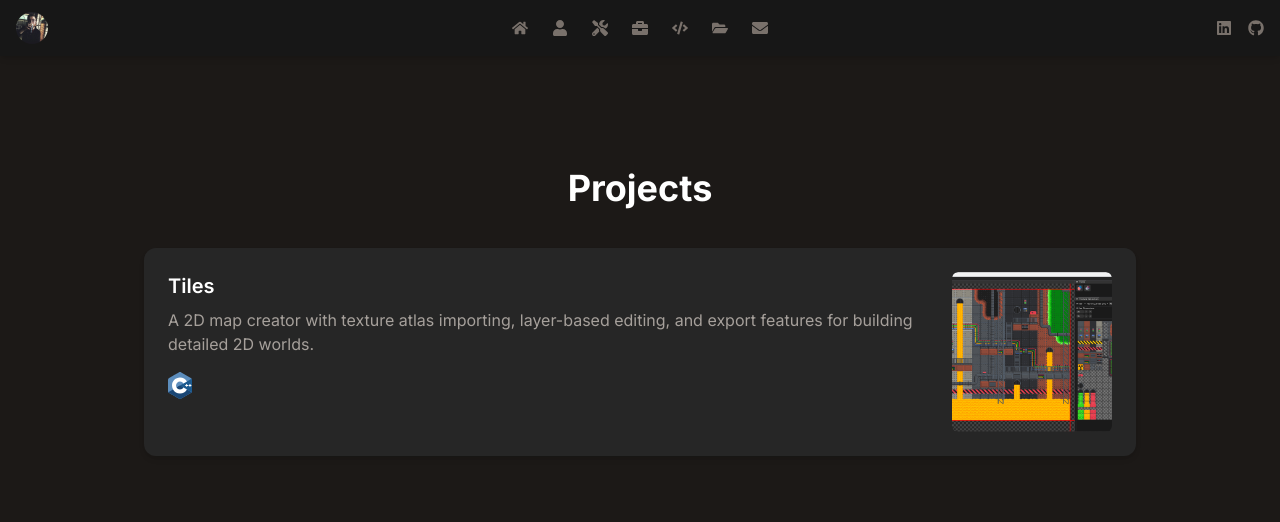
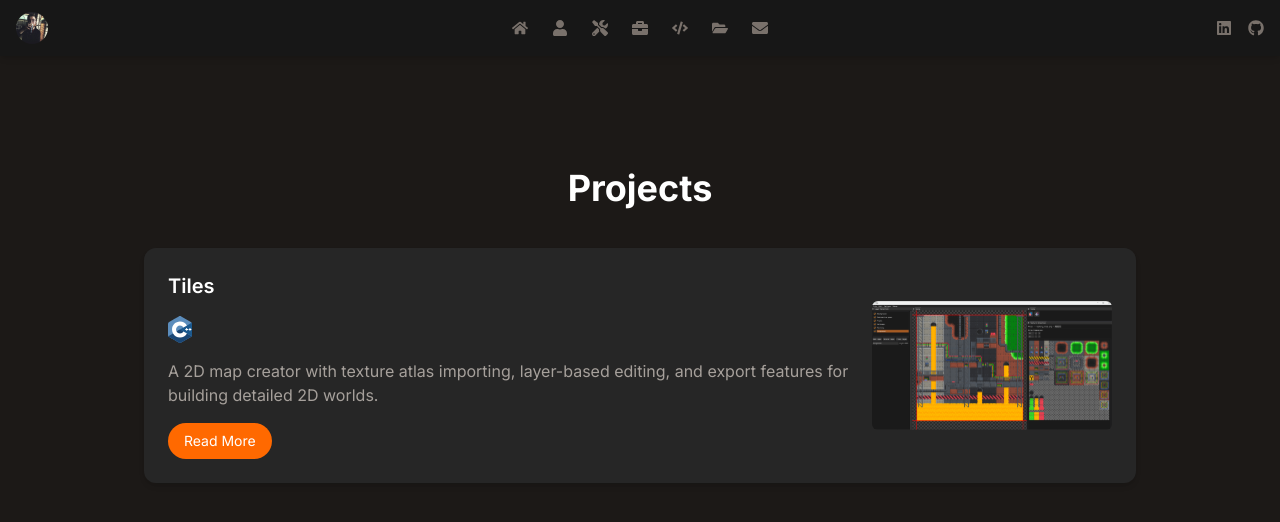
Before and after one commit to stephen-os/developer-portfolio, a Next.js app: page /projects in a window 1280 px wide. Shown: the top 522 px of the page. Built offline with nearby package versions, Linux system fonts and the light colour scheme.

Commit message:
feat: reworked card to display image differently, removed tech mapping, added read more and github link button.

```diff
--- a/src/components/pages/projects/project-card.tsx
+++ b/src/components/pages/projects/project-card.tsx
@@ -1,6 +1,6 @@
 import { motion } from 'framer-motion';
 import Image from 'next/image';
-import { useRouter } from 'next/router';
+import Link from 'next/link';
 import { Project } from '@/lib/get-projects';
 
 type Props = {
@@ -16,18 +16,12 @@ const iconMap: Record<string, string> = {
     python: 'python',
     react: 'react',
     node: 'node',
+    opengl: 'opengl',
 };
 
 const ProjectCard = ({ project, index }: Props) => {
-    const router = useRouter();
-
-    const handleClick = () => {
-        router.push(`/projects/${project.slug}`);
-    };
-
     return (
-        <motion.button
-            onClick={handleClick}
+        <motion.div
             initial={{ opacity: 0, y: 20 }}
             animate={{ opacity: 1, y: 0 }}
             transition={{ delay: index * 0.1 }}
@@ -35,37 +29,61 @@ const ProjectCard = ({ project, index }: Props) => {
         >
             {/* Left: text */}
             <div className="flex-1">
-                <h2 className="text-xl font-semibold text-white mb-2">{project.title}</h2>
-                <p className="text-stone-400 mb-4">{project.description}</p>
-                <div className="flex flex-wrap gap-2">
+                <h2 className="text-xl font-semibold text-white mb-4">{project.title}</h2>
+                <div className="flex flex-wrap gap-2 mb-4">
                     {project.tech.map((tech) => {
-                        const iconName = iconMap[tech.toLowerCase()];
-                        return iconName ? (
+                        return (
                             <Image
                                 key={tech}
-                                src={`/icons/${iconName}.svg`}
+                                src={`/icons/${tech}.svg`}
                                 alt={tech}
                                 width={24}
                                 height={24}
                                 title={tech}
                             />
-                        ) : null;
+                        );
                     })}
+                </div>
+                <p className="text-stone-400 mb-4">{project.description}</p>
+
+                <div className="flex items-center gap-4">
+                    <Link
+                        href={`/projects/${project.slug}`}
+                        className="bg-orange-500 hover:bg-orange-600 text-white text-sm font-medium px-4 py-2 rounded-full transition-colors"
+                    >
+                        Read More
+                    </Link>
+
+                    {project.github && (
+                        <a
+                            href={project.github}
+                            target="_blank"
+                            rel="noopener noreferrer"
+                            className="flex items-center gap-2 text-sm text-gray-300 border border-gray-500 px-4 py-2 rounded-full hover:text-white hover:border-gary-200 transition-colors"
+                        >
+                            <Image
+                                src="/icons/github.svg"
+                                alt="GitHub"
+                                width={18}
+                                height={18}
+                            />
+                            GitHub
+                        </a>
+                    )}
                 </div>
             </div>
 
             {/* Right: image */}
-            <div className="relative w-full sm:w-40 h-40 flex-shrink-0 rounded-md overflow-hidden">
+            <div className="flex items-center justify-center sm:w-60 flex-shrink-0">
                 <Image
                     src={project.image}
                     alt={project.title}
-                    layout="fill"
-                    objectFit="cover"
-                    className="rounded-md"
-                    sizes="(max-width: 768px) 100vw, 50vw"
+                    width={240}
+                    height={240}
+                    className="rounded-md object-contain max-h-60 w-auto h-auto"
                 />
             </div>
-        </motion.button>
+        </motion.div>
     );
 };
 
--- a/src/lib/get-projects.ts
+++ b/src/lib/get-projects.ts
@@ -8,6 +8,7 @@ export type Project = {
     description: string;
     image: string;
     tech: string[];
+    github: string;
 };
 
 export const getAllProjects = (): Project[] => {
@@ -25,6 +26,7 @@ export const getAllProjects = (): Project[] => {
             title: data.title,
             description: data.description,
             image: `/images/${data.image}`,
+            github: data.github,
             tech: data.tech || [],
         };
     });
```
Also changed, not shown: public/icons/github.svg (added).
